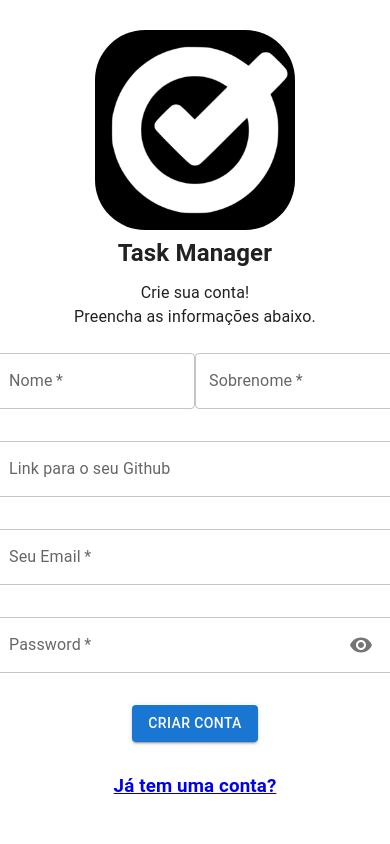
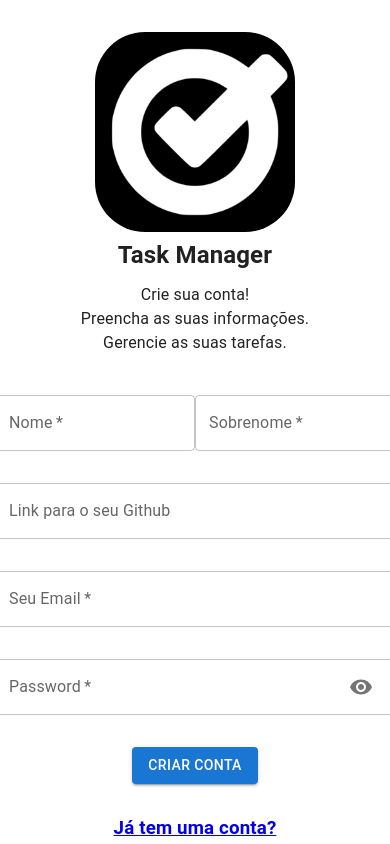
Before and after one commit to Filipe-Bacof/olhar180-fontend-desafio, a React (Vite) app: page /signup in a window 390 px wide. Built offline with nearby package versions, Linux system fonts and the light colour scheme.

Commit message:
FIX: signup page responsive

```diff
--- a/src/pages/SignupPage/index.tsx
+++ b/src/pages/SignupPage/index.tsx
@@ -38,12 +38,15 @@ export function SignupPage() {
   )
 
   return (
-    <section>
-      <form onSubmit={onSubmit}>
-        <img src={Logo} className="bg-logo" alt="Logo TaskManager" />
-        <h2>Task Manager</h2>
-        <p>Crie sua conta!</p>
-        <p>Preencha as informações abaixo.</p>
+    <section className="section">
+      <form className="form" onSubmit={onSubmit}>
+        <div className="form-header">
+          <img src={Logo} className="bg-logo" alt="Logo TaskManager" />
+          <h2>Task Manager</h2>
+          <p>Crie sua conta!</p>
+          <p>Preencha as suas informações.</p>
+          <p>Gerencie as suas tarefas.</p>
+        </div>
         <div className="form-items">
           <div className="fullname">
             <TextField
--- a/src/pages/SignupPage/style.css
+++ b/src/pages/SignupPage/style.css
@@ -1,4 +1,12 @@
 section {
+  display: flex;
+  flex-direction: column;
+  justify-content: center;
+  align-items: center;
+}
+
+.section {
+  height: 100vh;
   display: flex;
   flex-direction: column;
   justify-content: center;
@@ -12,12 +20,27 @@ form {
   align-items: center;
 }
 
+.form {
+  display: flex;
+  flex-direction: row;
+  justify-content: center;
+  align-items: center;
+}
+
+.form-header {
+  display: flex;
+  flex-direction: column;
+  justify-content: center;
+  align-items: center;
+  margin-right: 4rem;
+}
+
 .form-items {
   display: flex;
   flex-direction: column;
   gap: 2rem;
   margin-top: 1.5rem;
-
+  margin-left: 4rem;
 }
 
 .bg-logo {
@@ -46,3 +69,17 @@ h2 {
   align-items: center;
   gap: 30px;
 }
+
+@media (max-width: 800px){
+  .form {
+    flex-direction: column;
+  }
+
+  .form-header {
+    margin-right: 0;
+  }
+
+  .form-items {
+    margin-left: 0;
+  }
+}
```
